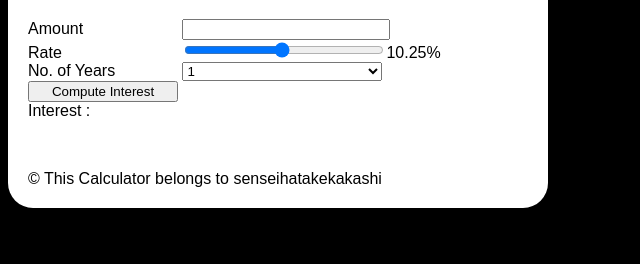
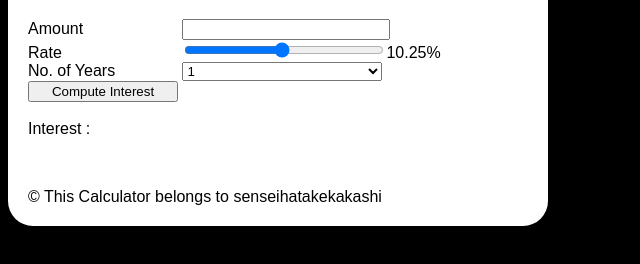
Before and after one commit to senseihatakekakashi/vftvk-Simple-Interest-Calculator, a plain HTML site: page index.html in a window 1280 px wide. Shown: the part 90-354 px from the top of the page, without its empty margins (0-640 px from the left). Drawn offline with Linux system fonts and the light colour scheme.

Commit message:
Update index.html

```diff
--- a/index.html
+++ b/index.html
@@ -27,7 +27,7 @@
                 <option value="10">10</option>
             </select><br/>
 
-            <button onclick="compute()">Compute Interest</button> <br/>
+            <button onclick="compute()">Compute Interest</button> <br/><br/>
 
             Interest :
             <span id="result">
```
